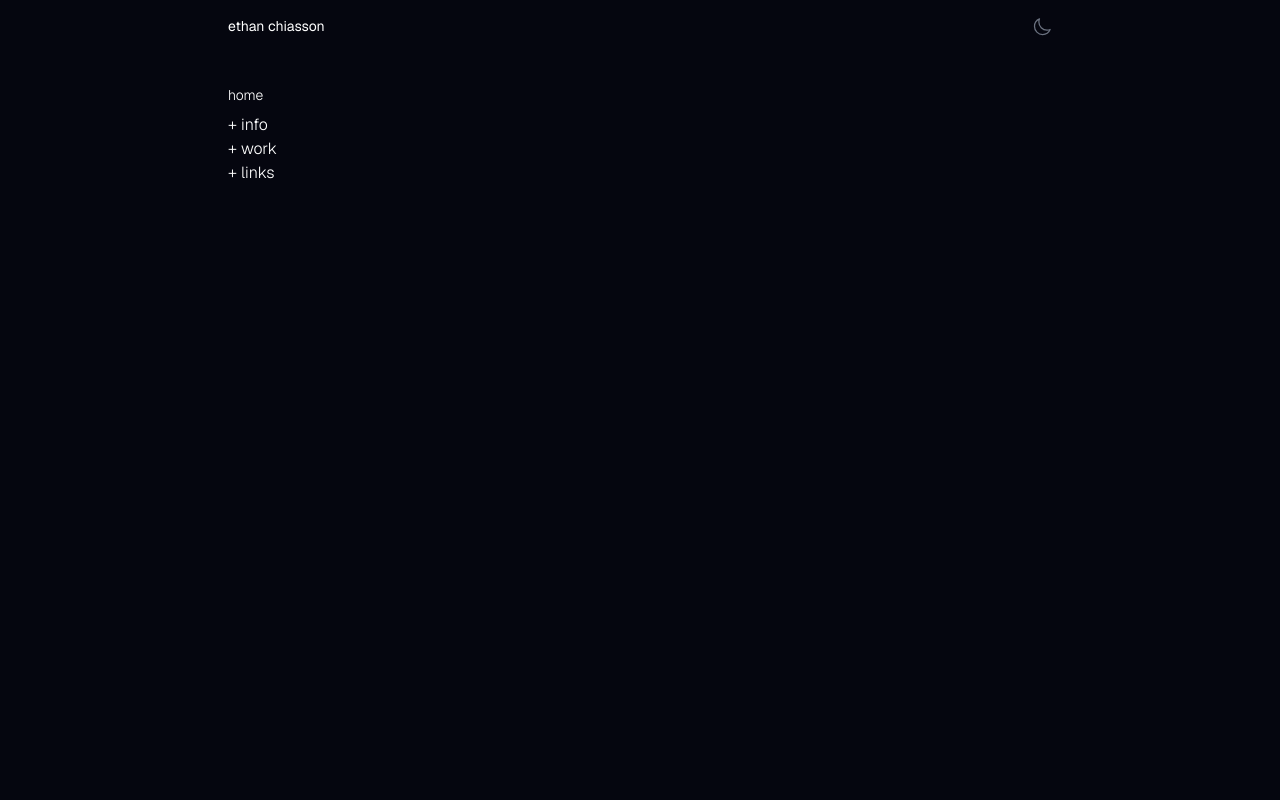
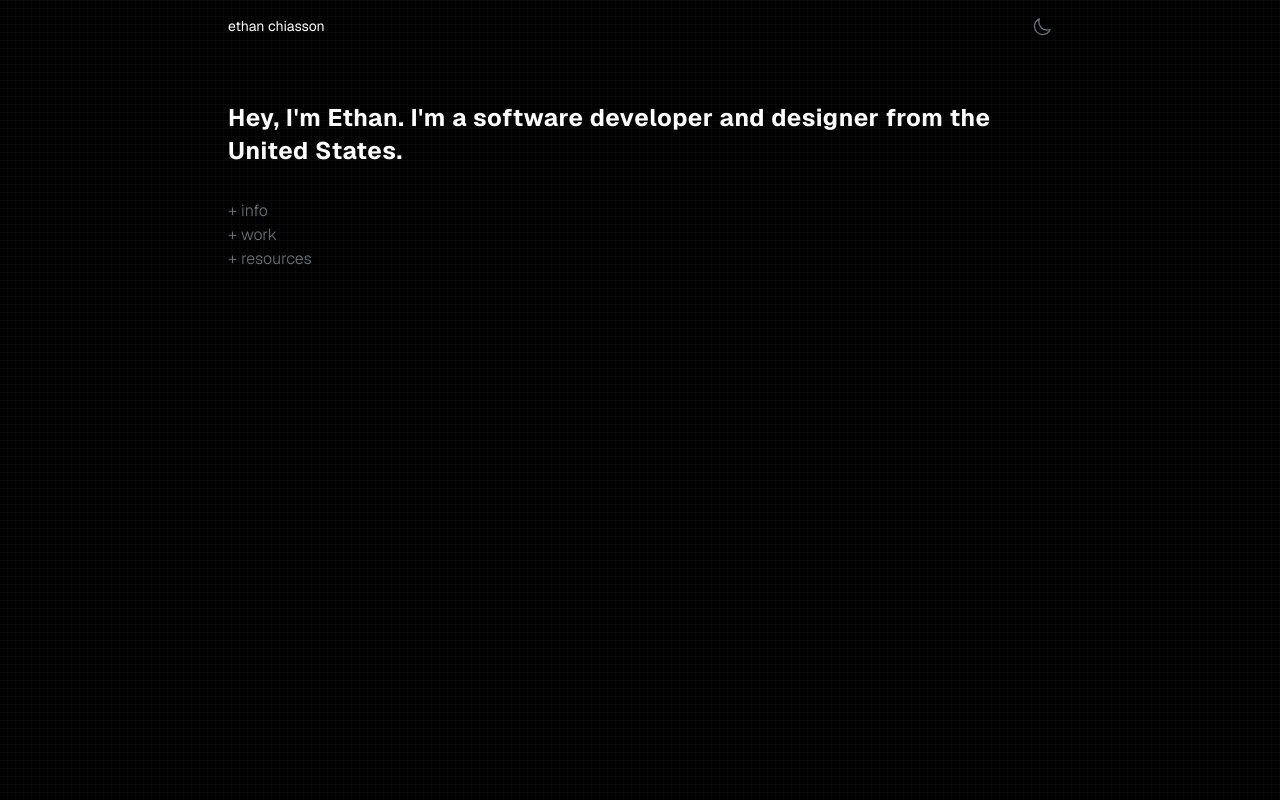
Before and after one commit to ethanchiasson/next-portfolio, a Next.js app: page / in a window 1280 px wide. Built offline with nearby package versions, Linux system fonts and the light colour scheme.

Commit message:
added grid background, text reveal intro, and framer motion to homepage.

```diff
--- a/app/components/NavbarV2.tsx
+++ b/app/components/NavbarV2.tsx
@@ -16,10 +16,10 @@ const NavbarV2 = () => {
            animate={{ opacity: 1 }}
            transition={{ duration: 0.33, delay: 0.88 }}
           >✦</motion.span> */}
-        <div
-          // initial={{ opacity: 0 }}
-          // animate={{ opacity: 1 }}
-          // transition={{ duration: 3.3, delay: 0.33 }}
+        <motion.div
+          initial={{ opacity: 0 }}
+          animate={{ opacity: 1 }}
+          transition={{ duration: 2.8 }}
         >
           <Link href={"/"}>
             <h1 className="dark:text-white text-[14px]">
@@ -27,7 +27,7 @@ const NavbarV2 = () => {
               ethan chiasson
             </h1>
           </Link>
-        </div>
+        </motion.div>
       </div>
 
       <div className="flex flex-row items-center gap-3">
--- /dev/null
+++ b/app/components/RenderWords.tsx
@@ -0,0 +1,54 @@
+"use client";
+import { useEffect } from "react";
+import { motion, stagger, useAnimate } from "framer-motion";
+import { cn } from "../../lib/utils";
+
+export const TextGenerateEffect = ({
+  words,
+  className,
+}: {
+  words: string;
+  className?: string;
+}) => {
+  const [scope, animate] = useAnimate();
+  let wordsArray = words.split(" ");
+  useEffect(() => {
+    animate(
+      "span",
+      {
+        opacity: 1,
+      },
+      {
+        duration: 3,
+        delay: stagger(0.1),
+      }
+    );
+  }, [scope.current]);
+
+  const renderWords = () => {
+    return (
+      <motion.div ref={scope}>
+        {wordsArray.map((word, idx) => {
+          return (
+            <motion.span
+              key={word + idx}
+              className="dark:text-white text-black opacity-0"
+            >
+              {word}{" "}
+            </motion.span>
+          );
+        })}
+      </motion.div>
+    );
+  };
+
+  return (
+    <div className={cn("font-bold", className)}>
+      <div className="mt-4">
+        <div className=" dark:text-white text-black text-2xl leading-snug tracking-wide">
+          {renderWords()}
+        </div>
+      </div>
+    </div>
+  );
+};
--- /dev/null
+++ b/app/components/ui/text-generate.tsx
@@ -0,0 +1,54 @@
+"use client";
+import { useEffect } from "react";
+import { motion, stagger, useAnimate } from "framer-motion";
+import { cn } from "../../../lib/utils";
+
+export const TextGenerateEffect = ({
+  words,
+  className,
+}: {
+  words: string;
+  className?: string;
+}) => {
+  const [scope, animate] = useAnimate();
+  let wordsArray = words.split(" ");
+  useEffect(() => {
+    animate(
+      "span",
+      {
+        opacity: 1,
+      },
+      {
+        duration: 2,
+        delay: stagger(0.2),
+      }
+    );
+  }, [scope.current]);
+
+  const renderWords = () => {
+    return (
+      <motion.div ref={scope}>
+        {wordsArray.map((word, idx) => {
+          return (
+            <motion.span
+              key={word + idx}
+              className="dark:text-white text-black opacity-0"
+            >
+              {word}{" "}
+            </motion.span>
+          );
+        })}
+      </motion.div>
+    );
+  };
+
+  return (
+    <div className={cn("font-bold", className)}>
+      <div className="mt-4">
+        <div className=" dark:text-white text-black text-2xl leading-snug tracking-wide">
+          {renderWords()}
+        </div>
+      </div>
+    </div>
+  );
+};
--- a/app/globals.css
+++ b/app/globals.css
@@ -15,7 +15,8 @@
 
   .dark {
     /* background: black; */
-    background-color: #05060f;
+    /* background-color: #05060f; */
+    background-color: black;
   }
 
   html {
--- a/app/layout.tsx
+++ b/app/layout.tsx
@@ -24,16 +24,20 @@ export default function RootLayout({
   children: React.ReactNode;
 }) {
   return (
+
     <html lang="en" suppressHydrationWarning className="cursor-crosshair">
       <body
-        className={GeistSans.className + " min-h-screen max-w-[888px] mx-auto"}
+        className={GeistSans.className + " dark:bg-grid-small-white/[0.2] bg-grid-small-black/[0.2]"}
         // className={GeistSans.className + " min-h-screen max-w-[1280px] mx-auto"}
       >
+        <div className="min-h-screen max-w-[888px] mx-auto">
         <Providers>
           {/* <Navbar /> */}
         <NavbarV2/>
           {children}
         </Providers>
+
+        </div>
       </body>
     </html>
   );
--- a/app/page.tsx
+++ b/app/page.tsx
@@ -12,7 +12,11 @@ import { Linkedin } from "lucide-react";
 import Bento from "./components/Bentov2";
 import { useState } from "react";
 
+import { TextGenerateEffect } from "./components/RenderWords";
+
 export default function Home() {
+
+  const intro = 'Hey, Im Ethan, a software developer from the united States.'
   const [sections, setSections] = useState([
     {
       title: "info",
@@ -36,12 +40,13 @@ export default function Home() {
       isOpen: false,
     },
     {
-      title: "links",
+      title: "resources",
       // content: "Content for Section 3",
       subSections: [
+        { title: "Resume", content: "↗", link: "/resume" },
+        { title: "LinkedIn", content: "↗", link: "https://linkedin.com/in/ethanchiasson" },
         { title: "Github", content: "↗", link: "https://github.com/ethanchiasson" },
-        { title: "Twitter", content: "↗", link: "https://twitter.com/ethan_chiasson" },
-        { title: "LinkedIn", content: "↗", link: "https://linkedin.com/in/ethanchiasson" },
+        // { title: "Twitter", content: "↗", link: "https://twitter.com/ethan_chiasson" },
 
       ],
       isOpen: false,
@@ -61,23 +66,27 @@ export default function Home() {
 
   return (
     <main className="flex flex-col p-8 mx-auto font-light">
-        <div className="flex flex-row gap-2 mb-2 text-sm">
+      <TextGenerateEffect className="mb-8" words="Hey, I'm Ethan. I'm a software developer and designer from the United States."/>
+        {/* <div className="flex flex-row gap-2 mb-2 text-sm">
            <p><Link href={"/"}>home</Link></p>
-        </div>
+        </div> */}
       {sections.map((section, index) => (
         <div key={index} className="accordion-section">
-          <div
-            className="accordion-header hover:cursor-pointer inline-flex"
+          <motion.div
+            initial={{ opacity: 0 }}
+            animate={{ opacity: 1 }}
+            transition={{ duration: 0.5, delay: 1.8 + index/2 }}
+            className="accordion-header hover:cursor-pointer inline-flex text-gray-500 dark:hover:text-white hover:text-black"
             onClick={() => handleToggle(index)}
           >
             {section.isOpen ? (
-              <p className="transition duration-500">- {section.title}</p>
+              <p className="transition duration-500 text-black dark:text-white">- {section.title}</p>
             ) : (
               <p className="transition duration-500">+ {section.title}</p>
             )}
-          </div>
+          </motion.div>
           {section.isOpen && (
-            <div className="accordion-content">
+            <div className="accordion-content ">
               {/* {section.content} */}
               {section.subSections && (
                 <div className="inline-flex">
@@ -90,7 +99,7 @@ export default function Home() {
                         key={subIndex}
                         className="accordion-subsection group"
                       >
-                        <p className="hover:cursor-pointer">
+                        <p className="hover:cursor-pointer text-gray-500 dark:hover:text-white hover:text-black">
                           {" "}
                           {subSection.title}{" "}
                           <span className="text-gray-500 text-sm ml-2 group-hover:ml-4 duration-300">
--- a/package.json
+++ b/package.json
@@ -22,6 +22,7 @@
     "geist": "^1.2.0",
     "lucide-react": "^0.294.0",
     "markdown-to-jsx": "^7.4.1",
+    "mini-svg-data-uri": "^1.4.4",
     "next": "14.0.4",
     "next-themes": "^0.2.1",
     "react": "^18",
--- a/tailwind.config.js
+++ b/tailwind.config.js
@@ -1,4 +1,15 @@
 /** @type {import('tailwindcss').Config} */
+
+
+const svgToDataUri = require("mini-svg-data-uri");
+
+const colors = require("tailwindcss/colors");
+const {
+  default: flattenColorPalette,
+} = require("tailwindcss/lib/util/flattenColorPalette");
+
+
+
 module.exports = {
   darkMode: ["class"],
   content: [
@@ -32,5 +43,28 @@ module.exports = {
       },
     },
   },
-  plugins: [require("tailwindcss-animate"),     require('@tailwindcss/typography'),],
+  plugins: [require("tailwindcss-animate"), require('@tailwindcss/typography'),
+  function ({ matchUtilities, theme }) {
+    matchUtilities(
+      {
+        "bg-grid": (value) => ({
+          backgroundImage: `url("${svgToDataUri(
+            `<svg xmlns="http://www.w3.org/2000/svg" viewBox="0 0 32 32" width="32" height="32" fill="none" stroke="${value}"><path d="M0 .5H31.5V32"/></svg>`
+          )}")`,
+        }),
+        "bg-grid-small": (value) => ({
+          backgroundImage: `url("${svgToDataUri(
+            `<svg xmlns="http://www.w3.org/2000/svg" viewBox="0 0 32 32" width="8" height="8" fill="none" stroke="${value}"><path d="M0 .5H31.5V32"/></svg>`
+          )}")`,
+        }),
+        "bg-dot": (value) => ({
+          backgroundImage: `url("${svgToDataUri(
+            `<svg xmlns="http://www.w3.org/2000/svg" viewBox="0 0 32 32" width="16" height="16" fill="none"><circle fill="${value}" id="pattern-circle" cx="10" cy="10" r="1.6257413380501518"></circle></svg>`
+          )}")`,
+        }),
+      },
+      { values: flattenColorPalette(theme("backgroundColor")), type: "color" }
+    );
+  },
+ ],
 }
--- a/tsconfig.json
+++ b/tsconfig.json
@@ -22,6 +22,6 @@
       "@/*": ["./*"]
     }
   },
-  "include": ["next-env.d.ts", "**/*.ts", "**/*.tsx", ".next/types/**/*.ts"],
+  "include": ["next-env.d.ts", "**/*.ts", "**/*.tsx", ".next/types/**/*.ts", "tailwind.config.js"],
   "exclude": ["node_modules"]
 }
```
Also changed, not shown: 1 other file (tests, documents, lock files or other folders).
